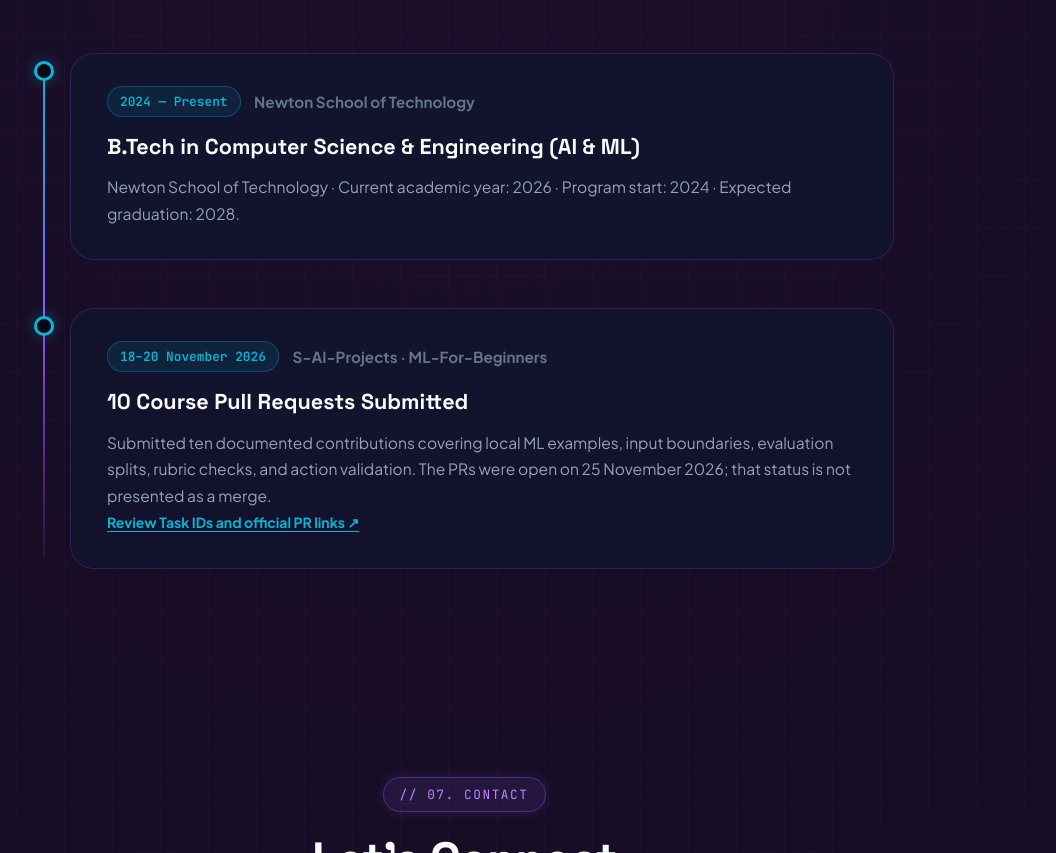
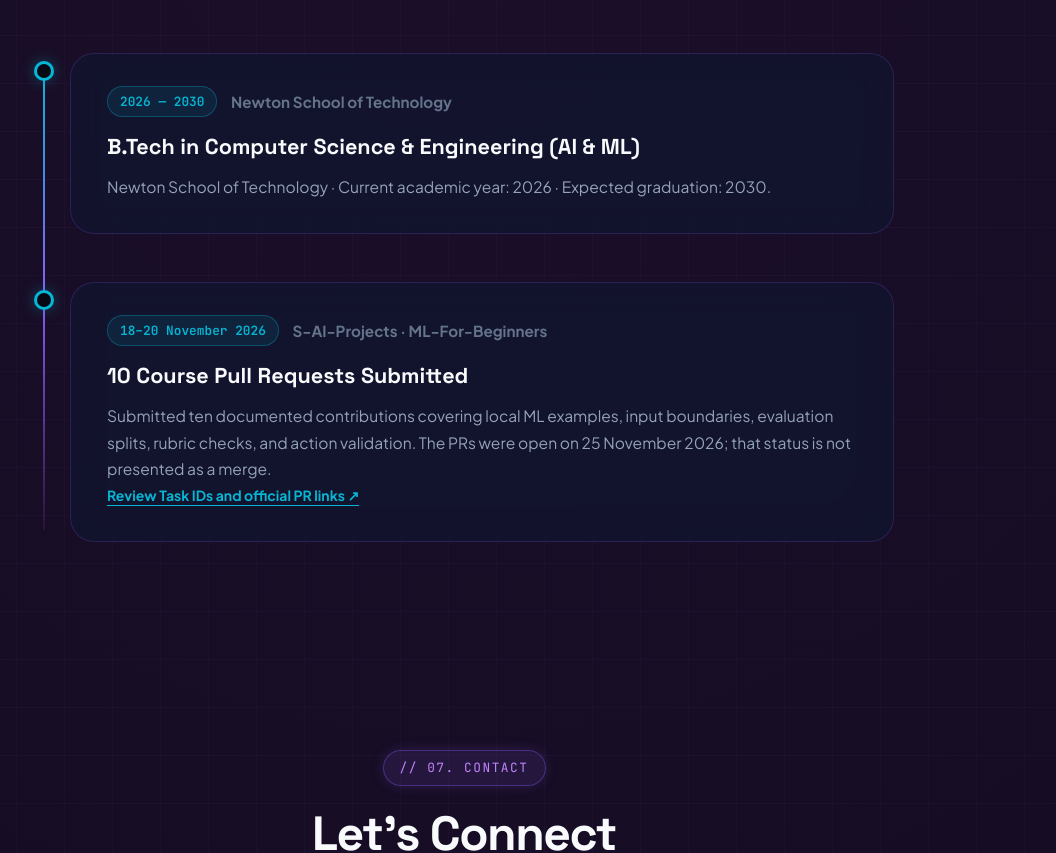
Before and after one commit to SANSKAR172009/PORTFOLIO, a plain HTML site: page index.html in a window 1280 px wide. Shown: the part 7741-8594 px from the top of the page, without its empty margins (176-1232 px from the left). Drawn offline with Linux system fonts and the light colour scheme.

Commit message:
Correct education dates

```diff
--- a/index.html
+++ b/index.html
@@ -2440,12 +2440,12 @@
             <div class="timeline-marker"></div>
             <div class="timeline-card">
               <div class="timeline-header-meta">
-                <span class="timeline-year-pill">2024 &mdash; Present</span>
+                <span class="timeline-year-pill">2026 &mdash; 2030</span>
                 <span class="timeline-institution">Newton School of Technology</span>
               </div>
               <h3 class="timeline-title-text">B.Tech in Computer Science &amp; Engineering (AI &amp; ML)</h3>
               <p class="timeline-body-text">
-                Newton School of Technology · Current academic year: 2026 · Program start: 2024 · Expected graduation: 2028.
+                Newton School of Technology · Current academic year: 2026 · Expected graduation: 2030.
               </p>
             </div>
           </div>
@@ -2791,7 +2791,7 @@
     // 6. Interactive Groq AI Simulation Engine
     const aiResponses = {
       groq: "Groq LPUs (Language Processing Units) achieve extreme throughput (500+ Tokens/sec) by eliminating standard GPU memory bandwidth bottlenecks. Traditional GPUs rely on heavy HBM (High Bandwidth Memory) that throttles sequential token generation. In contrast, Groq's Tensor Streaming Processor architecture uses massive on-chip SRAM with deterministic compiler scheduling — delivering ultra-low latency inference for models like Llama 3.",
-      sanskar: "Sanskar Soni is a B.Tech CSE (AI & ML) student at Newton School of Technology in academic year 2026, with expected graduation in 2028. His portfolio highlights three individual projects and ten S&AI course pull requests linked to their official GitHub records.",
+      sanskar: "Sanskar Soni is a B.Tech CSE (AI & ML) student at Newton School of Technology in academic year 2026, with expected graduation in 2030. His portfolio highlights three individual projects and ten S&AI course pull requests linked to their official GitHub records.",
       minigit: "MiniGit demonstrates Git's content-addressable object model: file content is combined with a blob header, hashed with SHA-1, and stored by object ID. The portfolio's terminal is a browser-side simulation; the Python implementation and architecture notes are linked in the Projects section.",
       skills: "Applied skills shown in this portfolio include Python CLI and object-model work, JavaScript interfaces and async streaming, HTML/CSS, Groq API integration, prompt analysis, classification metrics, chronological time-series splits, input validation, and GitHub pull-request workflows. Each skill links to code or a submitted PR.",
       transformer: "In Transformer models, Self-Attention allows every token in an input sequence to dynamically score its relevance against every other token. It works through Query (Q), Key (K), and Value (V) projections: Attention(Q, K, V) = softmax((Q * K^T) / sqrt(d_k)) * V. The scaled dot-product generates an attention weight distribution that tells the network where to focus context during generation.",
@@ -2827,7 +2827,7 @@
       } else if (query.includes('mun') || query.includes('debate') || query.includes('speaking')) {
         answer = "No dated, verifiable debating or MUN achievement is listed here yet. The Education & Achievements section currently links the submitted S&AI course pull requests.";
       } else {
-        answer = `Regarding "${input.value.trim()}": Sanskar is a B.Tech CSE (AI & ML) student at Newton School of Technology, academic year 2026, graduating in 2028. Explore the linked individual project code and S&AI course pull requests, or contact him at sanskarsoni531@gmail.com.`;
+        answer = `Regarding "${input.value.trim()}": Sanskar is a B.Tech CSE (AI & ML) student at Newton School of Technology, academic year 2026, graduating in 2030. Explore the linked individual project code and S&AI course pull requests, or contact him at sanskarsoni531@gmail.com.`;
       }
 
       runAISimulationText(answer);
```
Also changed, not shown: 1 other file.
